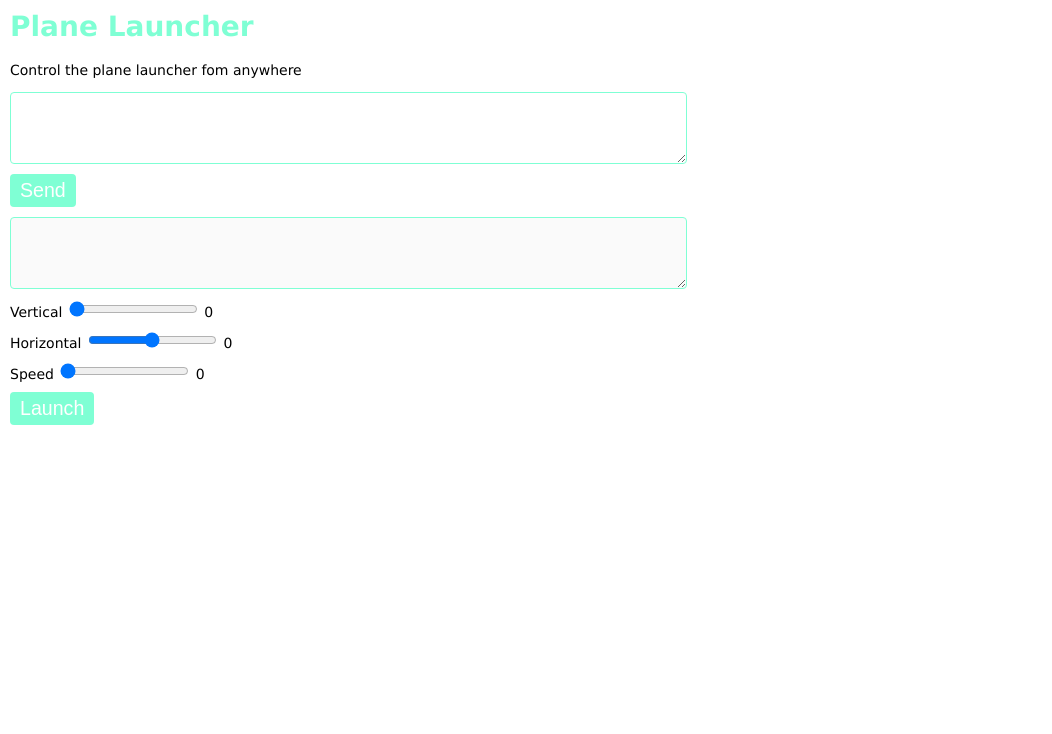
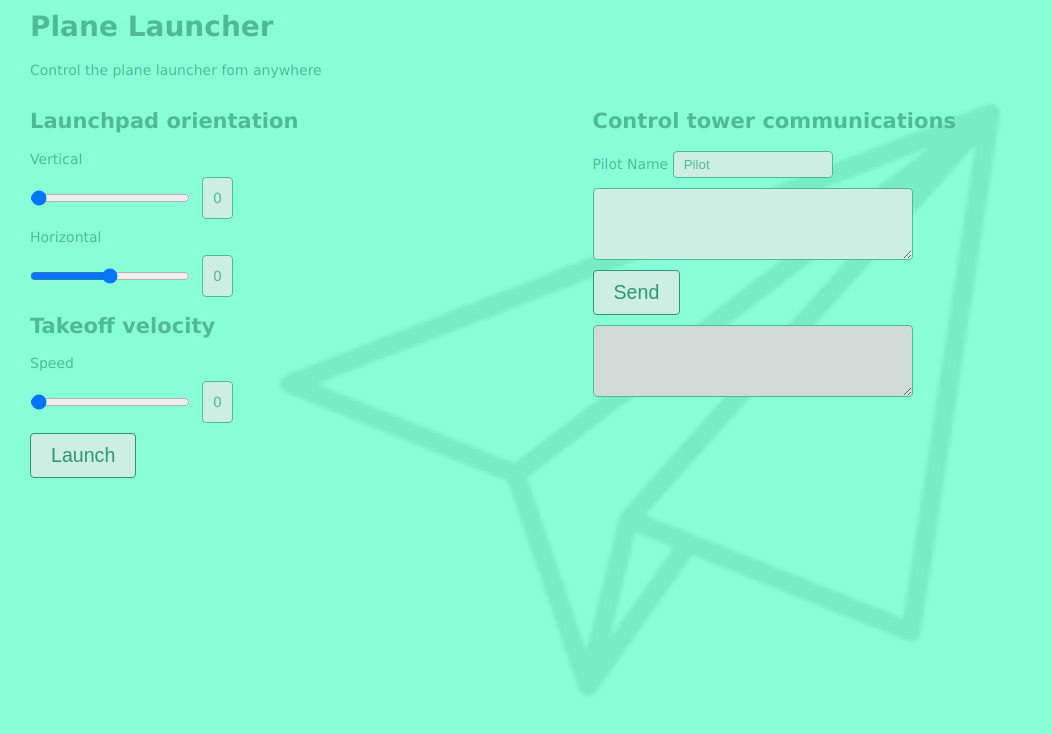
Before and after one commit to JoeBradley/PlaneLauncher, a website: page public/index.html in a window 1280 px wide. Shown: the whole page, without its empty margins (0-1052 px from the left). Drawn offline with nearby package versions, Linux system fonts and the light colour scheme; no server answers.

Commit message:
Styles, SW, Msg handling

```diff
--- a/MessageHandler.js
+++ b/MessageHandler.js
@@ -9,17 +9,17 @@ class MessageHandler {
     const io = this.io.sockets;
 
     io.on('connection', function (socket) {
-      console.log('client connected', { client_id: socket.client.id });
+      console.log('Client connected', { client_id: socket.client.id });
 
       // Emit to ALL clients
       io.emit('msg', '[connected] ' + socket.client.id);
 
       socket.on('msg', function (data) {
-        console.log('msg', { data });
+        console.log('[' + data.name + '] ' + data.msg);
         // Emit to other clients
-        socket.broadcast.emit('msg', '[' + socket.client.id + '] ' + data);
-        // Emit to cient
-        socket.emit('msg', '[me] ' + data);
+        socket.broadcast.emit('msg', '[' + data.name + '] ' + data.msg);
+        // Emit to client
+        socket.emit('msg', '[' + data.name + '] ' + data.msg);
       });
     });
   }
--- a/Motor.js
+++ b/Motor.js
@@ -108,7 +108,7 @@ class Motor {
             let hdlr = setInterval(() => {
 
                 if (this.enablePin.getPwmDutyCycle() >= dutyCycle - 20 && this.enablePin.getPwmDutyCycle() <= dutyCycle + 20) {
-                    console.log('Speed reached', { speed: this.speed, target: dutyCycle, current: this.enablePin.getPwmDutyCycle() });
+                    console.log('Speed set', { speed: this.speed, target: dutyCycle, current: this.enablePin.getPwmDutyCycle() });
 
                     clearInterval(hdlr);
                     resolve();
--- a/Servo.js
+++ b/Servo.js
@@ -39,6 +39,7 @@ class Servo {
             let hdlr = setInterval(() => {
                 if (this.motor.getServoPulseWidth() >= pulseWidth - 20 &&  this.motor.getServoPulseWidth() <= pulseWidth + 20){
                     clearInterval(hdlr);
+                    console.log('Servo pulseWidth set', { angle, pulseWidth });
                     resolve();
                 }
             }, 50);
@@ -60,6 +61,7 @@ class Servo {
             let hdlr = setInterval(() => {
                 if (this.motor.getServoPulseWidth() >= pulseWidth - 20 &&  this.motor.getServoPulseWidth() <= pulseWidth + 20){
                     clearInterval(hdlr);
+                    console.log('Servo pulseWidth set', { angle, pulseWidth });
                     resolve();
                 }
             }, 50);
--- a/public/index.html
+++ b/public/index.html
@@ -2,50 +2,76 @@
 
 <head>
   <title>Plane Launcher</title>
+  <meta name="viewport" content="width=device-width, initial-scale=1.0">
+  <meta name="theme-color" content="#50ba97" />
+  <link rel="icon" type="image/png" href="./images/paper_plane.png">
+  <link rel="manifest" href="/manifest.webmanifest">
   <link rel="stylesheet" href="/stylesheets/style.css">
-  <meta name="viewport" content="width=device-width, initial-scale=1.0">
-  <link rel="icon"
-      type="image/png"
-      href="./images/paper_plane.png">
 </head>
 
 <body>
   <h1>Plane Launcher</h1>
   <p>Control the plane launcher fom anywhere</p>
 
-  <div class="form-control">
-    <textarea id="msg" rows="4" cols="80"></textarea>
-  </div>
+  <div class="container">
 
-  <div class="form-control">
-    <button id="send">Send</button>
-  </div>
+    <section>
+      <h2>Launchpad orientation</h2>
 
-  <div class="form-control">
-    <textarea id="logs" rows="4" cols="80" disabled></textarea>
-  </div>
+      <div class="form-control">
+        <label>Vertical</label>
+        <div class="form-control-inline">
+          <input id="vertical" oninput="verticalValue.value = vertical.value" type="range" min="0" max="90" value="0"
+            orientation="vertical" aria-orientation="vertical"></input>
+          <output id="verticalValue">0</output>
+        </div>
+      </div>
 
-  <div class="form-control">
-    <label>Vertical</label>
-    <input id="vertical" oninput="verticalValue.value = vertical.value" type="range" min="0" max="90" value="0"
-    orientation="vertical" aria-orientation="vertical"></input>
-    <output id="verticalValue">0</output>
-  </div>
+      <div class="form-control">
+        <label>Horizontal</label>
+        <div class="form-control-inline">
+          <input id="horizontal" oninput="horizontalValue.value = horizontal.value" type="range" min="-90" max="90"
+            value="0" aria-orientation="horizontal"></input>
+          <output id="horizontalValue">0</output>
+        </div>
+      </div>
 
-  <div class="form-control">
-    <label>Horizontal</label>
-    <input id="horizontal" oninput="horizontalValue.value = horizontal.value" type="range" min="-90" max="90" value="0" aria-orientation="horizontal"></input>
-    <output id="horizontalValue">0</output>
-  </div>
+      <h2>Takeoff velocity</h2>
 
-  <div class="form-control">
-    <label>Speed</label>
-    <input id="speed" oninput="speedValue.value = speed.value" type="range" min="0" max="100" value="0"></input>
-    <output id="speedValue">0</output>
-  </div>
+      <div class="form-control">
+        <label>Speed</label>
+        <div class="form-control-inline">
+          <input id="speed" oninput="speedValue.value = speed.value" type="range" min="0" max="100" value="0"></input>
+          <output id="speedValue">0</output>
+        </div>
+      </div>
 
-  <div class="form-control">
-    <button id="launch">Launch</button>
+      <div class="form-control">
+        <button id="launch">Launch</button>
+      </div>
+    </section>
+
+    <section>
+
+      <h2>Control tower communications</h2>
+
+      <div class="form-control">
+        <label>Pilot Name</label>
+        <input id="pilot" type="text" value="Pilot"></textarea>
+      </div>
+
+      <div class="form-control">
+        <textarea id="msg" rows="4"></textarea>
+      </div>
+
+      <div class="form-control">
+        <button id="send">Send</button>
+      </div>
+
+      <div class="form-control">
+        <textarea id="logs" rows="4" disabled></textarea>
+      </div>
+    </section>
   </div>
 
   <script src="/socket.io/socket.io.js"></script>
--- a/public/javascripts/scripts.js
+++ b/public/javascripts/scripts.js
@@ -1,8 +1,10 @@
 const socket = io(); //load socket.io-client and connect to the host that serves the page
 
 const logger = document.getElementById("logs");
+const pilotText = document.getElementById("pilot");
 const msgText = document.getElementById("msg");
 const sendButton = document.getElementById("send");
+
 const launchButton = document.getElementById("launch");
 const speedSlider = document.getElementById("speed");
 const verticalSlider = document.getElementById("vertical");
@@ -10,8 +12,6 @@ const horizontalSlider = document.getElementById("horizontal");
 
 window.addEventListener("load", function () { //when page loads
     msgText.addEventListener("keyup", function (event) {
-        console.log(event);
-
         if (event.key.toLocaleLowerCase() === 'enter') {
             msgText.value = msgText.value.slice(0, -1);
             sendMessage();
@@ -26,8 +26,13 @@ window.addEventListener("load", function () { //when page loads
 
 function sendMessage() {
     const msg = msgText.value;
-    console.log('msg', { msg });
-    socket.emit('msg', msg);
+    if (msg === '' || msg === undefined) {
+        return;
+    }
+
+    const name = pilotText.value || 'Pilot';
+    console.log('msg', { msg, name });
+    socket.emit('msg', { msg, name });
     msgText.value = '';
 };
 
@@ -40,3 +45,7 @@ socket.on('msg', function (msg) {
     let logs = msg + '\n' + logger.value;
     logger.value = logs;
 });
+
+if('serviceWorker' in navigator) {
+    navigator.serviceWorker.register('./sw.js');
+};
--- a/public/stylesheets/style.scss
+++ b/public/stylesheets/style.scss
@@ -1,43 +1,115 @@
-html, body { margin: 0; padding: 0; }
+$bg-color: #7fffd4;
+$bg-color-95: #7fffd4ed;
+$bg-color-light: rgb(205, 238, 227);
+$bg-color-disabled: rgb(208, 219, 216);
+
+$color: #50ba97;
+$color-dark: #2f9673;
+
+html,
 body {
-  padding: 10px;
+  margin: 0;
+  padding: 0;
+}
+body {
+  padding: 10px 30px;
   font: 14px "Lucida Grande", Helvetica, Arial, sans-serif;
+  background-color: $bg-color-95;
+  background-image: url('/images/paper_plane.png');
+  background-position: center center;
+  background-size: contain;
+  background-blend-mode: lighten;
+  background-repeat: no-repeat;
+}
+* {
+  box-sizing: border-box;
 }
 
-a {
-  color: aquamarine;
-  text-decoration: none;
+h1,
+h2,
+h3,
+p,
+label {
+  color: $color;
 }
 
-h1 {
-  font-size: 2em;
-  color: aquamarine;
-  font-weight: bold;
+a,
+a:visited {
+  color: $color;
+  text-decoration: none;
+  &:hover {
+    color: $color-dark;
+    text-decoration: underline;
+  }
+}
+
+button {
+  background-color: $bg-color-light;
+  border: 1px solid $color-dark;
+  color: $color-dark;
+  padding: 10px 20px;
+  font-size: 1.4em;
+  border-radius: 4px;
+  cursor: pointer;
+  width: auto;
+}
+
+textarea,
+input {
+  border-radius: 4px;
+  border: 1px solid;
+  padding: 5px 10px;
+  color: $color;
+  background-color: $bg-color-light;
+  border-color: $color;
+  max-width: 100%;
+  width: 160px;
+
+  &:disabled {
+    background-color: $bg-color-disabled;
+  }
+}
+
+textarea {
+  min-width: 320px;
+}
+output {
+  line-height: 30px;
+  border-radius: 4px;
+  border: 1px solid;
+  padding: 5px 10px;
+  color: $color;
+  background-color: $bg-color-light;
+  border-color: $color;
+}
+input[type="range"] {
+  padding: 0;
+}
+
+.container {
+  display: flex;
+  flex-direction: row;
+
+  section {
+    flex-grow: 1;
+  }
 }
 
 .form-control {
   margin: 10px 0;
 }
 
-button {
-  background-color: aquamarine;
-  color: white;
-  padding: 5px 10px;
-  font-size: 1.4em;
-  border: none;
-  border-radius: 4px;
-  cursor: pointer;
-}
+.form-control-inline {
+  margin: 10px 0;
+  display: flex;
+  flex-direction: row;
+  > * {
+    margin-left: 10px;
 
-textarea {
-  border-radius: 4px;
-  padding: 5px 10px;
-  border-color: aquamarine;
-  max-width: 100%;
-}
-
-input {
-  max-width: 100%;
+    &:first-child {
+      margin-left: 0;
+    }
+  }
 }
 
 @media only screen and (max-width: 640px) {
@@ -45,8 +117,23 @@ input {
     box-sizing: border-box;
   }
 
+  body {
+    padding: 10px;
+  }
+
+  h1 {
+    text-align: center;
+  }
+
   textarea,
   input {
     width: 100%;
   }
+
+  .container {
+    flex-direction: column;
+    section {
+      width: 100%;
+    }
+  }
 }
--- /dev/null
+++ b/public/sw.js
@@ -0,0 +1,48 @@
+var cacheName = 'planelauncher.v1';
+var cacheFiles = [
+    '/index.html',
+    '/javascripts/scripts.js',
+    '/stylesheets/style.css',
+    '/stylesheets/style.css.map',
+    '/images/paper_plane.png',
+    '/images/icon_192.png',
+    '/images/icon_512.png'
+];
+
+self.addEventListener('install', (e) => {
+    console.log('[Service Worker] Install');
+
+    e.waitUntil(
+      caches.open(cacheName).then((cache) => {
+            console.log('[Service Worker] Caching all: cacheFiles');
+        return cache.addAll(cacheFiles);
+      })
+    );
+  });
+
+  self.addEventListener('activate', (e) => {
+    e.waitUntil(
+      caches.keys().then((keyList) => {
+            return Promise.all(keyList.map((key) => {
+          if(key !== cacheName) {
+            return caches.delete(key);
+          }
+        }));
+      })
+    );
+  });
+
+  self.addEventListener('fetch', (e) => {
+    e.respondWith(
+      caches.match(e.request).then((r) => {
+            console.log('[Service Worker] Fetching resource: '+e.request.url);
+        return r || fetch(e.request).then((response) => {
+                  return caches.open(cacheName).then((cache) => {
+            console.log('[Service Worker] Caching new resource: '+e.request.url);
+            cache.put(e.request, response.clone());
+            return response;
+          });
+        });
+      })
+    );
+  });
```
Also changed, not shown: public/images/icon_192.png (added), public/images/icon_512.png (added), public/manifest.webmanifest (added), public/stylesheets/style.css, 1 other file.
